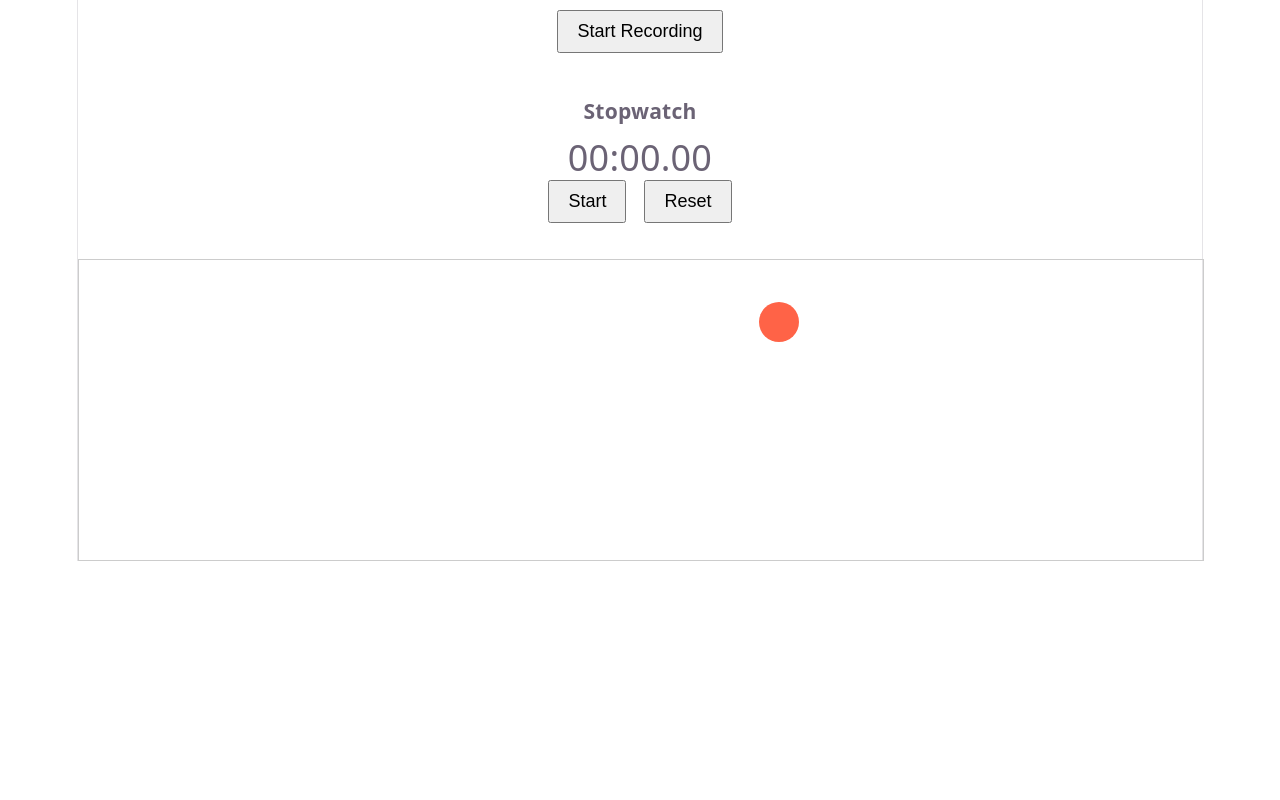
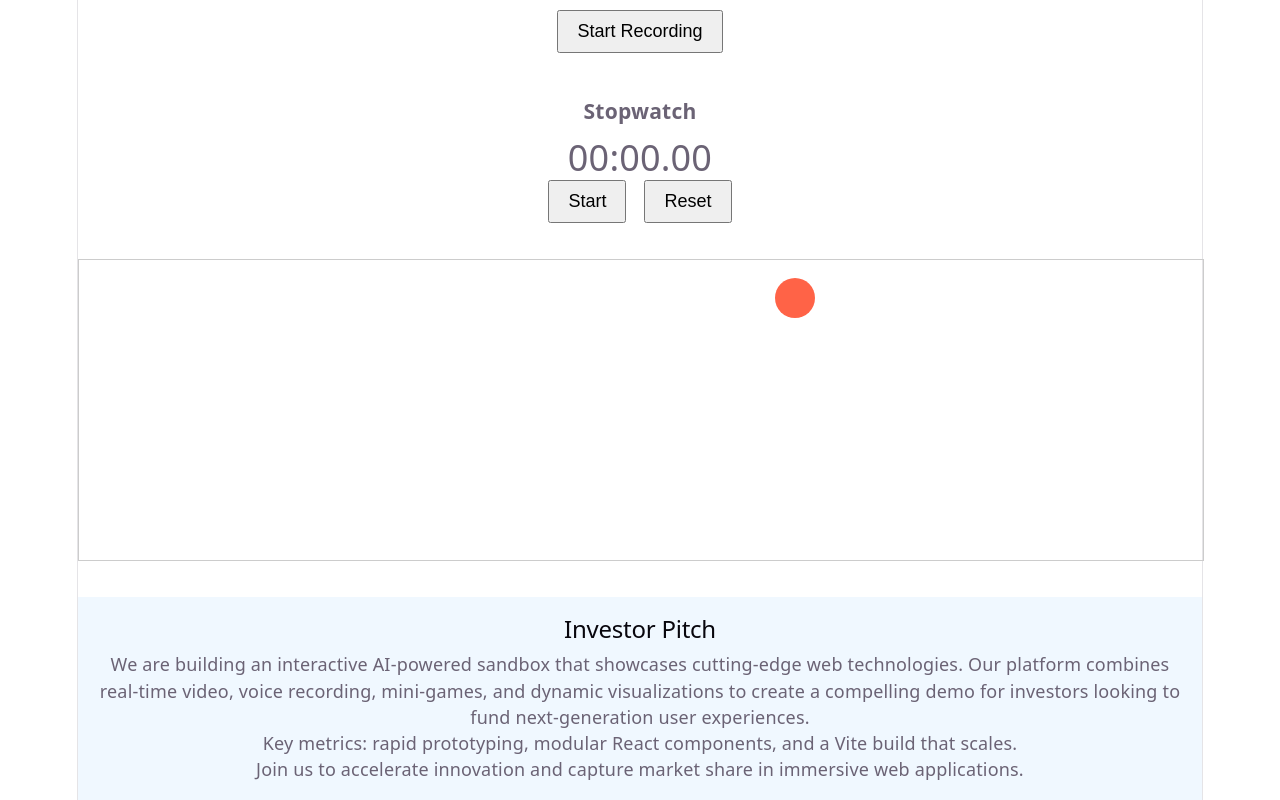
Before and after one commit to codegenie-hackabot/csuai-demo, a React (Vite) app: page / in a window 1280 px wide. Shown: the part 857-1657 px from the top of the page. Before the commit the page ends 1418 px from the top, so only its background shows below. Built offline with nearby package versions, Linux system fonts and the light colour scheme; no server answers.

Commit message:
Add investor pitch at bottom of page

```diff
--- a/src/App.jsx
+++ b/src/App.jsx
@@ -57,6 +57,13 @@ function App() {
       <VoiceRecorder />
       <Stopwatch />
       <BouncingBall speed={ballSpeed} />
+      {/* Investor Pitch */}
+      <section style={{ marginTop: '2rem', padding: '1rem', backgroundColor: '#f0f8ff' }}>
+        <h2>Investor Pitch</h2>
+        <p>We are building an interactive AI‑powered sandbox that showcases cutting‑edge web technologies. Our platform combines real‑time video, voice recording, mini‑games, and dynamic visualizations to create a compelling demo for investors looking to fund next‑generation user experiences.</p>
+        <p>Key metrics: rapid prototyping, modular React components, and a Vite build that scales.</p>
+        <p>Join us to accelerate innovation and capture market share in immersive web applications.</p>
+      </section>
     </div>
   );
 }
```
